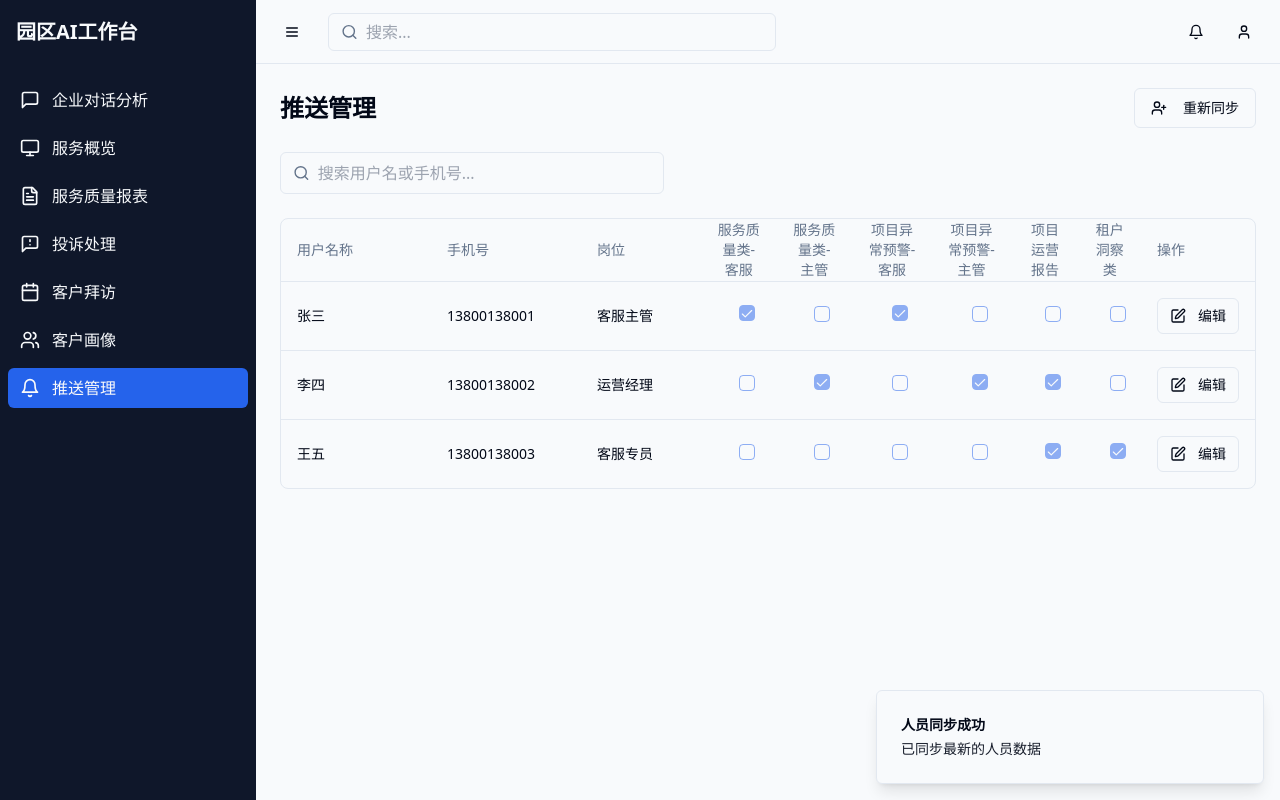
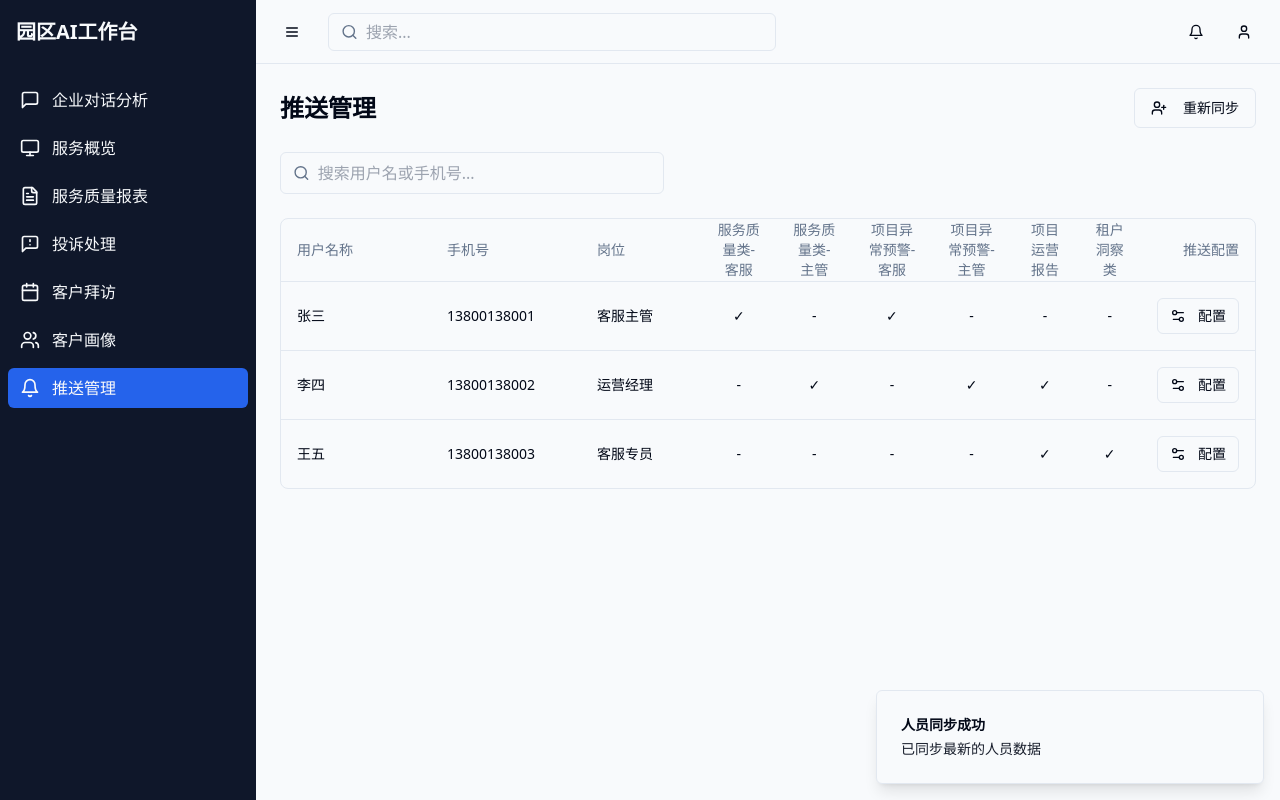
Before and after one commit to zeeklog/smart-park-workbench-42, a React (Vite) app: page /notification-settings in a window 1280 px wide. Both pictures are taken after a click on the button "同步人员数据". Built offline with nearby package versions, Linux system fonts and the light colour scheme.

Commit message:
Refactor: Push management notification settings
-   The push type column is now read-only.
-   Added a new column for configuring push settings, with a dropdown for selecting notification types.

```diff
--- a/src/pages/NotificationSettingsPage.tsx
+++ b/src/pages/NotificationSettingsPage.tsx
@@ -3,8 +3,14 @@ import React, { useState } from 'react';
 import { Table, TableBody, TableCell, TableHead, TableHeader, TableRow } from '@/components/ui/table';
 import { Checkbox } from '@/components/ui/checkbox';
 import { Button } from '@/components/ui/button';
-import { Search, Save, Edit, UserPlus } from 'lucide-react';
+import { Search, Save, Edit, UserPlus, Settings2 } from 'lucide-react';
 import { useToast } from '@/components/ui/use-toast';
+import {
+  DropdownMenu,
+  DropdownMenuContent,
+  DropdownMenuTrigger,
+  DropdownMenuCheckboxItem
+} from '@/components/ui/dropdown-menu';
 
 // Define notification types
 const notificationTypes = [
@@ -51,7 +57,6 @@ const NotificationSettingsPage = () => {
   }>>([]);
   const [searchQuery, setSearchQuery] = useState('');
   const [isPersonnelSynced, setIsPersonnelSynced] = useState(false);
-  const [editingUserId, setEditingUserId] = useState<string | null>(null);
   const { toast } = useToast();
 
   // Filter users based on search query
@@ -61,8 +66,6 @@ const NotificationSettingsPage = () => {
 
   // Toggle notification type for a user
   const toggleNotification = (userId: string, notificationType: string) => {
-    if (userId !== editingUserId) return;
-
     setUsers(prevUsers =>
       prevUsers.map(user => {
         if (user.id === userId) {
@@ -89,15 +92,16 @@ const NotificationSettingsPage = () => {
     });
   };
 
-  // Start editing a user's notification settings
-  const startEditing = (userId: string) => {
-    setEditingUserId(userId);
-  };
-
-  // Save changes for the currently edited user
-  const saveUserSettings = (userId: string) => {
+  // Save user notification settings
+  const saveUserSettings = (userId: string, notifications: string[]) => {
     // In a real app, here you would send the data to your backend
-    setEditingUserId(null);
+    setUsers(prevUsers =>
+      prevUsers.map(user =>
+        user.id === userId
+          ? { ...user, notifications }
+          : user
+      )
+    );
 
     toast({
       title: "保存成功",
@@ -152,7 +156,7 @@ const NotificationSettingsPage = () => {
                       {type.label}
                     </TableHead>
                   ))}
-                  <TableHead className="w-[100px]">操作</TableHead>
+                  <TableHead className="w-[100px] text-right">推送配置</TableHead>
                 </TableRow>
               </TableHeader>
               <TableBody>
@@ -164,32 +168,42 @@ const NotificationSettingsPage = () => {
                       <TableCell>{user.position}</TableCell>
                       {notificationTypes.map(type => (
                         <TableCell key={type.id} className="text-center">
-                          <Checkbox
-                            checked={user.notifications.includes(type.id)}
-                            onCheckedChange={() => toggleNotification(user.id, type.id)}
-                            disabled={editingUserId !== user.id}
-                          />
+                          {user.notifications.includes(type.id) ? '✓' : '-'}
                         </TableCell>
                       ))}
-                      <TableCell>
-                        {editingUserId === user.id ? (
+                      <TableCell className="text-right">
+                        <DropdownMenu>
+                          <DropdownMenuTrigger asChild>
+                            <Button variant="outline" size="sm">
+                              <Settings2 className="h-4 w-4 mr-1" />
+                              配置
+                            </Button>
+                          </DropdownMenuTrigger>
+                          <DropdownMenuContent align="end" className="w-56 bg-popover">
+                            {notificationTypes.map(type => {
+                              const isChecked = user.notifications.includes(type.id);
+                              return (
+                                <DropdownMenuCheckboxItem
+                                  key={type.id}
+                                  checked={isChecked}
+                                  onCheckedChange={() => toggleNotification(user.id, type.id)}
+                                >
+                                  {type.label}
+                                </DropdownMenuCheckboxItem>
+                              );
+                            })}
+                            <div className="border-t mt-2 pt-2 px-2">
                               <Button
                                 size="sm"
-                            onClick={() => saveUserSettings(user.id)}
+                                className="w-full"
+                                onClick={() => saveUserSettings(user.id, user.notifications)}
                               >
                                 <Save className="h-4 w-4 mr-1" />
                                 保存
                               </Button>
-                        ) : (
-                          <Button
-                            variant="outline"
-                            size="sm"
-                            onClick={() => startEditing(user.id)}
-                          >
-                            <Edit className="h-4 w-4 mr-1" />
-                            编辑
-                          </Button>
-                        )}
+                            </div>
+                          </DropdownMenuContent>
+                        </DropdownMenu>
                       </TableCell>
                     </TableRow>
                   ))
```
Lines whose indentation alone changed are shown as unchanged.
